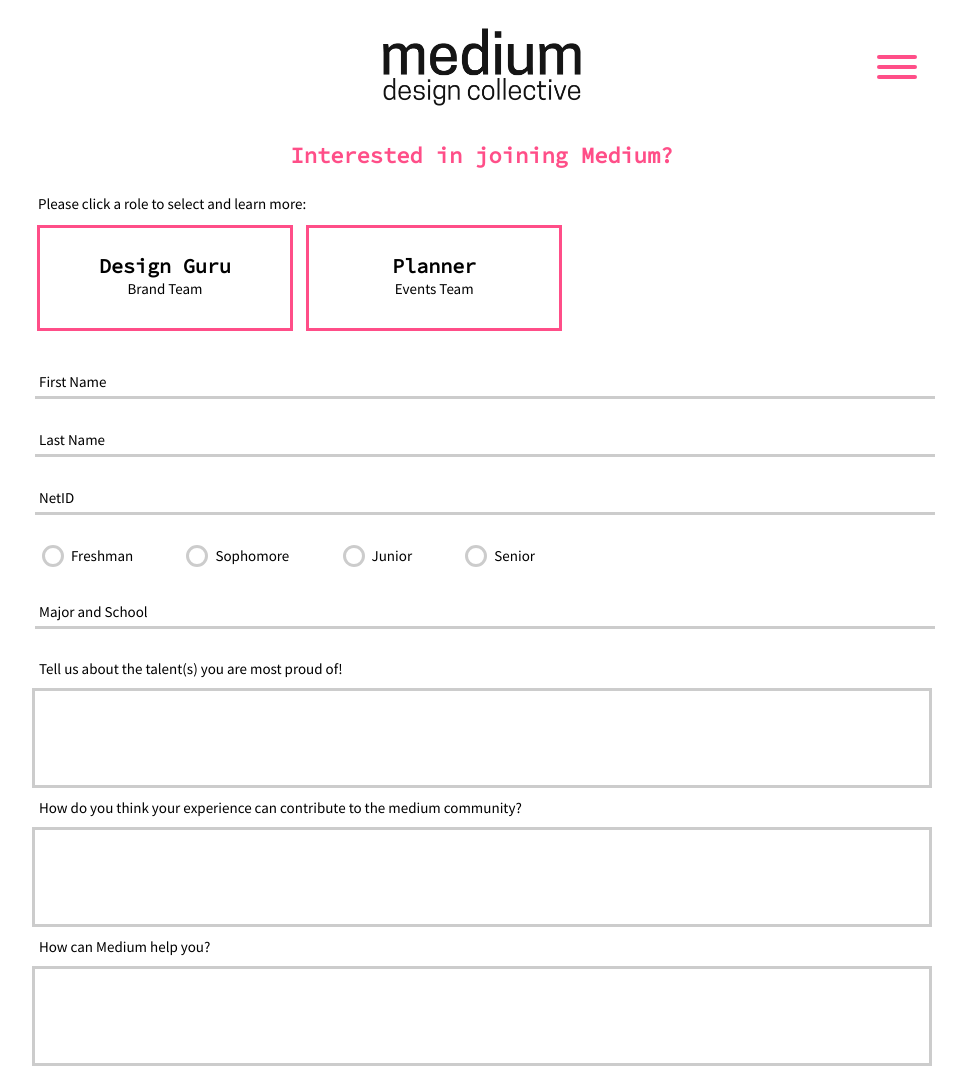
After one commit to cornell-medium/django-backend, a Django app: page /apply/ in a window 1280 px wide. The commit adds this page. Shown: the whole page, without its empty margins (158-1124 px from the left). Run offline with Django 3.2, Linux system fonts and the light colour scheme.

Commit message:
Added application form, made some slight changes to the color scheme to make it less 'abrasive'

```diff
--- a/core/urls.py
+++ b/core/urls.py
@@ -29,6 +29,7 @@ else:
     urlpatterns = [
     	url(r'^$', views.index, name='index'),
         url(r'^about/$', views.about, name='about'),
+        url(r'^apply/$', views.apply, name='apply'),
         url(r'^events/$', views.events, name='events'),
         url(r'^roster/$', views.roster, name='roster'),
         url(r'^admin/', admin.site.urls),
--- a/core/views.py
+++ b/core/views.py
@@ -10,6 +10,10 @@ def about(request):
 	context = {}
 	return render(request, 'about.html', context)
 
+def apply(request):
+	context = {}
+	return render(request, 'apply.html', context)
+
 def events(request):
 	context = {}
 	return render(request, 'events.html', context)
--- a/static/css/about.css
+++ b/static/css/about.css
@@ -13,7 +13,7 @@ div.section strong {
 
 h1 {
   padding-bottom: 30px;
-  color: #ff1393;
+  color: #ff4e88;
   font-family: 'Source Code Pro';
   font-size: 22px;
   text-align: center; }
@@ -21,7 +21,7 @@ h1 {
 h2 {
   padding-top: 45px;
   padding-bottom: 15px;
-  color: #ff1393;
+  color: #ff4e88;
   font-family: 'Source Code Pro';
   font-size: 17px;
   text-align: center; }
--- /dev/null
+++ b/static/css/apply.css
@@ -0,0 +1,147 @@
+h1 {
+  cursor: default;
+  padding-top: 40px;
+  color: #ff4e88;
+  font-family: 'Source Code Pro';
+  font-size: 22px;
+  text-align: center; }
+
+h2 {
+  font-family: 'Source Sans Pro';
+  font-size: 15px;
+  font-weight: normal; }
+
+div#positions {
+  position: relative;
+  top: 10px; }
+  div#positions div.description {
+    display: none;
+    text-align: left;
+    font-size: 15px;
+    border-bottom: 3px solid #CCCCCC;
+    padding-right: 15px; }
+  div#positions div.position {
+    display: inline-block;
+    position: relative;
+    top: 0px;
+    margin-left: 5px;
+    margin-right: 5px;
+    margin-bottom: 10px;
+    width: 250px;
+    height: 100px;
+    border: 3px solid #ff4e88;
+    transition: ease-in-out 0.25s;
+    box-shadow: inset 0px 0px 0px 0px #ff4e88;
+    text-align: center; }
+    div#positions div.position p.title {
+      margin-top: 25px;
+      font-family: 'Source Code Pro';
+      font-size: 20px;
+      font-weight: 600;
+      transition: ease-in-out 0.2s; }
+    div#positions div.position p.team {
+      margin-top: -19px;
+      font-family: 'Source Sans Pro';
+      font-size: 15px;
+      transition: ease-in-out 0.2s; }
+  div#positions div.position:hover {
+    cursor: pointer;
+    box-shadow: inset 250px 0px 0px 0px #ff4e88; }
+    div#positions div.position:hover p {
+      color: white; }
+  div#positions h2 {
+    padding-left: 6px; }
+  @media (max-width: 551px) {
+    div#positions {
+      text-align: center; } }
+
+form {
+  position: relative;
+  top: 10px;
+  /* Radio button inner circle */ }
+  form div.radio-group {
+    padding-left: 10px; }
+  form div.radio-indicator {
+    display: inline-block;
+    width: 16px;
+    height: 16px;
+    border-radius: 50%;
+    border: 3px solid #CCCCCC;
+    transition: ease-in 0.10s; }
+    form div.radio-indicator div {
+      position: absolute;
+      margin-top: 3px;
+      margin-left: 3px;
+      width: 10px;
+      height: 10px;
+      border-radius: 50%;
+      background: #FFF;
+      transition: ease-in 0.10s; }
+  form div.radio-single {
+    display: inline-block;
+    padding-right: 50px; }
+    form div.radio-single label {
+      position: relative;
+      top: -6px; }
+  form input[type=text] {
+    outline: none;
+    display: block;
+    width: 100%;
+    height: 25px;
+    border: 0px;
+    border-bottom: 3px solid #CCCCCC;
+    background: none;
+    padding-left: 4px;
+    padding-bottom: 10px;
+    margin: 33px 3px 30px 3px;
+    font-family: 'Source Sans Pro';
+    font-size: 15px;
+    transition: ease-in-out 0.15s; }
+  form input[type=text]:focus {
+    border-bottom: 3px solid #ff4e88; }
+  form input[type=radio] {
+    position: absolute;
+    margin-top: 1px;
+    margin-left: 1px;
+    z-index: 2;
+    width: 21px;
+    height: 20px;
+    opacity: 0; }
+  form div.radio-single input:focus ~ div.radio-indicator div {
+    background: #ff4e88; }
+  form div.radio-single input:checked ~ div.radio-indicator div {
+    background: #ff4e88; }
+  form div.radio-single div.radio-indicator:after {
+    top: 7px;
+    left: 7px;
+    width: 6px;
+    height: 6px;
+    border-radius: 50%;
+    background: #DDD; }
+  form label {
+    margin-left: 7px;
+    font-family: 'Source Sans Pro';
+    font-size: 15px;
+    transition: ease-in-out 0.15s; }
+  form label.dynamic {
+    position: absolute;
+    margin-top: -57px;
+    z-index: -1; }
+  form textarea {
+    outline: none;
+    display: block;
+    width: 100%;
+    height: 100px;
+    border: 3px solid #CCCCCC;
+    background: none;
+    padding: 10px;
+    margin-top: 10px;
+    margin-bottom: 10px;
+    font-family: 'Source Sans Pro';
+    font-size: 15px;
+    resize: none;
+    transition: ease-in-out 0.15s; }
+  form textarea:focus {
+    border: 3px solid #ff4e88; }
+
+/*# sourceMappingURL=apply.css.map */
--- a/static/css/events.css
+++ b/static/css/events.css
@@ -14,7 +14,7 @@ div#google_calendar iframe {
 h1 {
   cursor: default;
   padding-top: 40px;
-  color: #ff1393;
+  color: #ff4e88;
   font-family: 'Source Code Pro';
   font-size: 22px;
   text-align: center; }
--- a/static/css/hamburgers.css
+++ b/static/css/hamburgers.css
@@ -37,7 +37,7 @@
   .hamburger-inner, .hamburger-inner::before, .hamburger-inner::after {
     width: 40px;
     height: 4px;
-    background-color: rgb(255, 19, 147);
+    background-color: rgb(255, 78, 136);
     border-radius: 4px;
     position: absolute;
     transition-property: -webkit-transform;
--- a/static/css/universal.css
+++ b/static/css/universal.css
@@ -33,7 +33,7 @@ div#attributions {
   text-align: center; }
 
 div#attributions a {
-  color: #ff1393;
+  color: #ff4e88;
   text-decoration: none; }
 
 div#hamburger-wrapper {
@@ -55,7 +55,7 @@ div#nav-screen {
   left: 0px;
   width: 100%;
   height: 100%;
-  background: rgba(255, 19, 147, 0.9);
+  background: rgba(255, 78, 136, 0.9);
   display: none;
   z-index: 100; }
 
@@ -81,7 +81,7 @@ div#nav-screen a {
 
 div#nav-screen a:hover {
   background: rgba(255, 255, 255, 0.7);
-  color: #ff1393; }
+  color: #ff4e88; }
 
 img#logo {
   position: relative;
--- /dev/null
+++ b/static/js/apply.js
@@ -0,0 +1,37 @@
+$(document).ready(function() {
+	var cur_select = null;
+
+	$('input[type=text]').focus(function() {
+		$('#' + $(this).attr("id") + '-lbl').css('color', 'rgb(255, 78, 136)');
+		$('#' + $(this).attr("id") + '-lbl').css('font-size', '10px');
+		$('#' + $(this).attr("id") + '-lbl').css('margin-top', '-73px');
+	});
+	$('input[type=text]').focusout(function() {
+		if($.trim($(this).val()) == "") {
+			$(this).val("");
+			$('#' + $(this).attr("id") + '-lbl').css('color', '#000000');
+			$('#' + $(this).attr("id") + '-lbl').css('font-size', '15px');
+			$('#' + $(this).attr("id") + '-lbl').css('margin-top', '-57px');
+		} else {
+			$('#' + $(this).attr("id") + '-lbl').css('color', '#888888');
+		}
+	});
+	$('.position').click(function() {
+		if(!$(this).data('selected')) {
+			$('.description').slideUp(200);
+
+			if(cur_select != null) {
+				cur_select.css('background', 'white');
+				cur_select.css('color', 'black');
+				cur_select.data('selected', false);
+			}
+
+			$(this).css('background', 'rgb(255, 78, 136)');
+			$(this).css('color', 'white');
+			$(this).data('selected', true);
+			cur_select = $(this);
+
+			$('.description').slideDown(200);
+		}
+	});
+});
--- a/static/scss/about.scss
+++ b/static/scss/about.scss
@@ -1,5 +1,5 @@
 $blue: #52D8D8;
-$pink-rgb: (255, 19, 147);
+$pink-rgb: (255, 78, 136);
 $pink: rgb(nth($pink-rgb, 1), nth($pink-rgb, 2), nth($pink-rgb, 3));
 
 div#main-wrap {
--- /dev/null
+++ b/static/scss/apply.scss
@@ -0,0 +1,191 @@
+$pink-rgb: (255, 78, 136);
+$pink: rgb(nth($pink-rgb, 1), nth($pink-rgb, 2), nth($pink-rgb, 3));
+
+h1 {
+	cursor: default;
+	padding-top: 40px;
+	color: $pink;
+	font-family: 'Source Code Pro';
+	font-size: 22px;
+	text-align: center;
+}
+
+h2 {
+	font-family: 'Source Sans Pro';
+	font-size: 15px;
+	font-weight: normal;
+}
+
+div#positions {
+	position: relative;
+	top: 10px;
+
+	div.description {
+		display: none;
+		text-align: left;
+		font-size: 15px;
+		border-bottom: 3px solid #CCCCCC;
+		padding-right: 15px;
+		// transition: border ease-in-out 0.3s;
+	}
+	div.position {
+		display: inline-block;
+		position: relative;
+		top: 0px;
+		margin-left: 5px;
+		margin-right: 5px;
+		margin-bottom: 10px;
+		width: 250px;
+		height: 100px;
+		border: 3px solid $pink;
+
+		transition: ease-in-out 0.25s;
+		box-shadow: inset 0px 0px 0px 0px $pink;
+
+		text-align: center;
+
+		p.title {
+			margin-top: 25px;
+			font-family: 'Source Code Pro';
+			font-size: 20px;
+			font-weight: 600;
+			transition: ease-in-out 0.2s;
+		}
+		p.team {
+			margin-top: -19px;
+			font-family: 'Source Sans Pro';
+			font-size: 15px;
+			transition: ease-in-out 0.2s;
+		}
+	}
+	div.position:hover {
+		cursor: pointer;
+		box-shadow: inset 250px 0px 0px 0px $pink;
+
+		p {
+			color: white;
+		}
+	}
+
+	h2 {
+		padding-left: 6px;
+	}
+
+	@media (max-width: 551px) {
+		text-align: center;
+
+	}
+}
+
+form {
+	position: relative;
+	top: 10px;
+	// background: #BBB;
+
+	div.radio-group {
+		padding-left: 10px;
+	}
+	div.radio-indicator {
+		display: inline-block;
+		width: 16px;
+		height: 16px;
+		border-radius: 50%;
+		border: 3px solid #CCCCCC;
+		transition: ease-in 0.10s;
+
+		div {
+			position: absolute;
+			margin-top: 3px;
+			margin-left: 3px;
+			width: 10px;
+			height: 10px;
+			border-radius: 50%;
+			background: #FFF;
+			transition: ease-in 0.10s;
+		}
+	}
+	div.radio-single {
+		display: inline-block;
+		padding-right: 50px;
+
+		label {
+			position: relative;
+			top: -6px;
+		}
+	}
+	input[type=text]  {
+		outline: none;
+		display: block;
+		width: 100%;
+		height: 25px;
+		border: 0px;
+		border-bottom: 3px solid #CCCCCC;
+		background: none;
+		padding-left: 4px;
+		padding-bottom: 10px;
+		margin: 33px 3px 30px 3px;
+		font-family: 'Source Sans Pro';
+		font-size: 15px;
+		transition: ease-in-out 0.15s;
+	}
+	input[type=text]:focus {
+		border-bottom: 3px solid $pink;
+	}
+	input[type=radio] {
+		position: absolute;
+		margin-top: 1px;
+		margin-left: 1px;
+		z-index: 2;
+		width: 21px;
+		height: 20px;
+		opacity: 0;
+	}
+
+	div.radio-single input:focus ~ div.radio-indicator div {
+		background: $pink;
+	}
+
+	div.radio-single input:checked ~ div.radio-indicator div {
+			background: $pink;
+	}
+
+	/* Radio button inner circle */
+	div.radio-single div.radio-indicator:after {
+		top: 7px;
+		left: 7px;
+		width: 6px;
+		height: 6px;
+		border-radius: 50%;
+		background: #DDD;
+	}
+
+	label {
+		margin-left: 7px;
+		font-family: 'Source Sans Pro';
+		font-size: 15px;
+		transition: ease-in-out 0.15s;
+	}
+	label.dynamic {
+		position: absolute;
+		margin-top: -57px;
+		z-index: -1;
+	}
+	textarea {
+		outline: none;
+		display: block;
+		width: 100%;
+		height: 100px;
+		border: 3px solid #CCCCCC;
+		background: none;
+		padding: 10px;
+		margin-top: 10px;
+		margin-bottom: 10px;
+		font-family: 'Source Sans Pro';
+		font-size: 15px;
+		resize: none;
+		transition: ease-in-out 0.15s;
+	}
+	textarea:focus {
+		border: 3px solid $pink;
+	}
+}
--- a/static/scss/events.scss
+++ b/static/scss/events.scss
@@ -1,4 +1,4 @@
-$pink-rgb: (255, 19, 147);
+$pink-rgb: (255, 78, 136);
 $pink: rgb(nth($pink-rgb, 1), nth($pink-rgb, 2), nth($pink-rgb, 3));
 
 div#google_calendar {
--- a/static/scss/home.scss
+++ b/static/scss/home.scss
@@ -1,5 +1,5 @@
 $blue: #52D8D8;
-$pink-rgb: (255, 19, 147);
+$pink-rgb: (255, 78, 136);
 $pink: rgb(nth($pink-rgb, 1), nth($pink-rgb, 2), nth($pink-rgb, 3));
 
 div#current-sect {
--- a/static/scss/universal.scss
+++ b/static/scss/universal.scss
@@ -1,6 +1,6 @@
 $blue-rgb: (82, 216, 216);
 $blue: rgb(nth($blue-rgb, 1), nth($blue-rgb, 2), nth($blue-rgb, 3));
-$pink-rgb: (255, 19, 147);
+$pink-rgb: (255, 78, 136);
 $pink: rgb(nth($pink-rgb, 1), nth($pink-rgb, 2), nth($pink-rgb, 3));
 
 @font-face {
--- /dev/null
+++ b/templates/apply.html
@@ -0,0 +1,81 @@
+{% load static %}
+
+{% block styles %}
+    <link rel="stylesheet" href="{% static "css/apply.css" %}">
+{% endblock %}
+
+{% include "header.html" %}
+
+<div class="content-wrapper">
+<h1 class="unselectable">Interested in joining Medium?</h1>
+<div id="positions">
+	<h2 class="unselectable">Please click a role to select and learn more:</h2>
+
+	<div class="position unselectable" data-selected="false">
+		<p class="title">Design Guru</p>
+		<p class="team">Brand Team</p>
+	</div>
+	<div class="position unselectable" data-selected="false">
+		<p class="title">Planner</p>
+		<p class="team">Events Team</p>
+	</div>
+
+	<div class="description">
+		<ul>
+			<li>Experience in visual/digital design and production experience across a variety of media (print, interaction, web, motion, environments)</li>
+			<li>Proficiency in Design Softwares (Adobe softwares required, Sketch and other tools are +++)</li>
+			<li>Experience in concept ideation, design research/strategy, and prototyping</li>
+			<li>Strong fluency in communication and storytelling skills</li>
+			<li>V passionate about building the creative community at Cornell</li>
+		</ul>
+	</div>
+</div>
+<form>
+	<input type="text" id="first-name">
+	<label class="dynamic" id="first-name-lbl">First Name</label>
+
+	<input type="text" id="last-name">
+	<label class="dynamic" id="last-name-lbl">Last Name</label>
+
+	<input type="text" id="netid">
+	<label class="dynamic" id="netid-lbl">NetID</label>
+
+	<div class="radio-group">
+		<div class="radio-single">
+			<input type="radio" name="class-year" value="freshman">
+			<div class="radio-indicator"><div></div></div><label>Freshman</label>
+		</div>
+
+		<div class="radio-single">
+			<input type="radio" name="class-year" value="sophomore">
+			<div class="radio-indicator"><div></div></div><label>Sophomore</label>
+		</div>
+
+		<div class="radio-single">
+			<input type="radio" name="class-year" value="junior">
+			<div class="radio-indicator"><div></div></div><label>Junior</label>
+		</div>
+
+		<div class="radio-single">
+			<input type="radio" name="class-year" value="senior">
+			<div class="radio-indicator"><div></div></div><label>Senior</label>
+		</div>
+	</div>
+
+	<input type="text" id="major-school">
+	<label class="dynamic" id="major-school-lbl">Major and School</label>
+
+	<label>Tell us about the talent(s) you are most proud of!</label>
+	<textarea></textarea>
+
+	<label>How do you think your experience can contribute to the medium community?</label>
+	<textarea></textarea>
+
+	<label>How can Medium help you?</label>
+	<textarea></textarea>
+</form>
+</div>
+
+<script src="{% static "js/apply.js" %}"></script>
+
+{% include "footer.html" %}
--- a/templates/header.html
+++ b/templates/header.html
@@ -40,5 +40,6 @@
 			<li><a href="{% url 'index' %}"><span class="content-wrapper">Home</span></a></li>
 			<li><a href="{% url 'events' %}"><span class="content-wrapper">Events</span></a></li>
 			<li><a href="{% url 'about' %}"><span class="content-wrapper">About Us</span></a></li>
+			<li><a href="{% url 'apply' %}"><span class="content-wrapper">Join Us</span></a></li>
 		</ul>
 	</div>
```
Also changed, not shown: static/css/home.css (+9 -9 lines).
